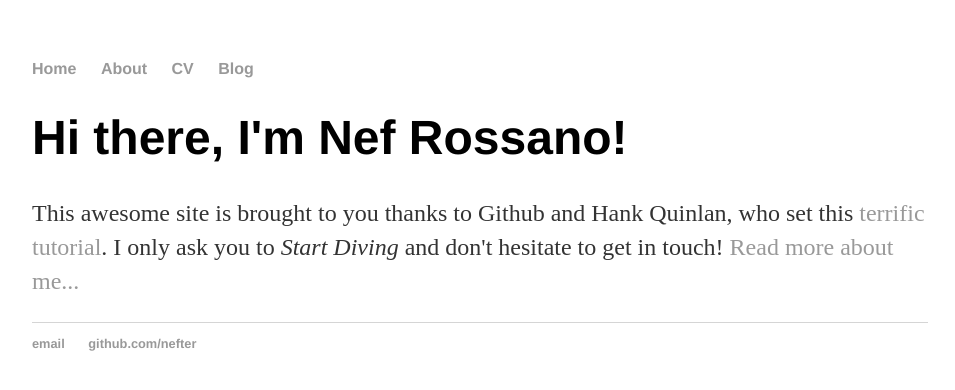
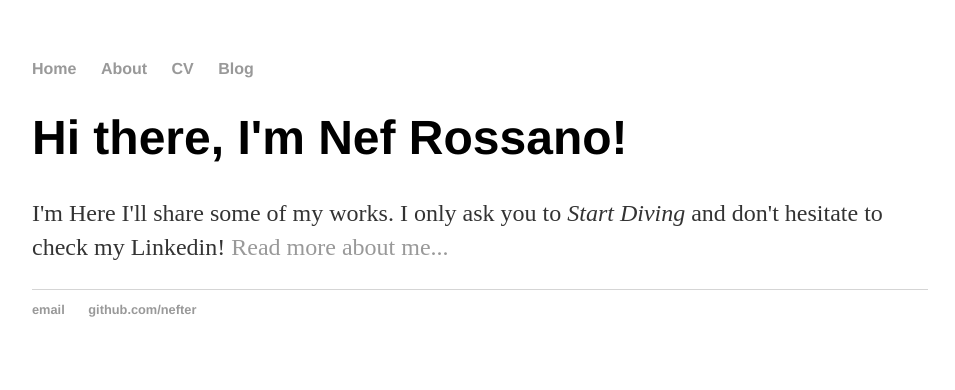
Before and after one commit to sunlinjin/nefter.github.io, a Jekyll site: the page built from index.html, in a window 1280 px wide. Shown: the top 390 px of the page, without its empty margins (160-1115 px from the left). Built offline with Jekyll 4.4.1, drawn with Linux system fonts in a browser that asks for light colours.

Commit message:
Update index.html

```diff
--- a/index.html
+++ b/index.html
@@ -4,5 +4,5 @@ title: Nef Rossano, Human Being
 ---
     		<div class="blurb">
 			<h1>Hi there, I'm Nef Rossano!</h1>
-			<p>This awesome site is brought to you thanks to Github and Hank Quinlan, who set this <a href="http://jmcglone.com/guides/github-pages/">terrific tutorial</a>. I only ask you to  <em>Start Diving</em> and don't hesitate to get in touch! <a href="/about">Read more about me...</a></p>
+			<p>I'm Here I'll share some of my works. I only ask you to  <em>Start Diving</em> and don't hesitate to check my <a href ="https://mx.linkedin.com/in/nefter"></a>Linkedin</a>! <a href="/about">Read more about me...</a></p>
     		</div>
```
